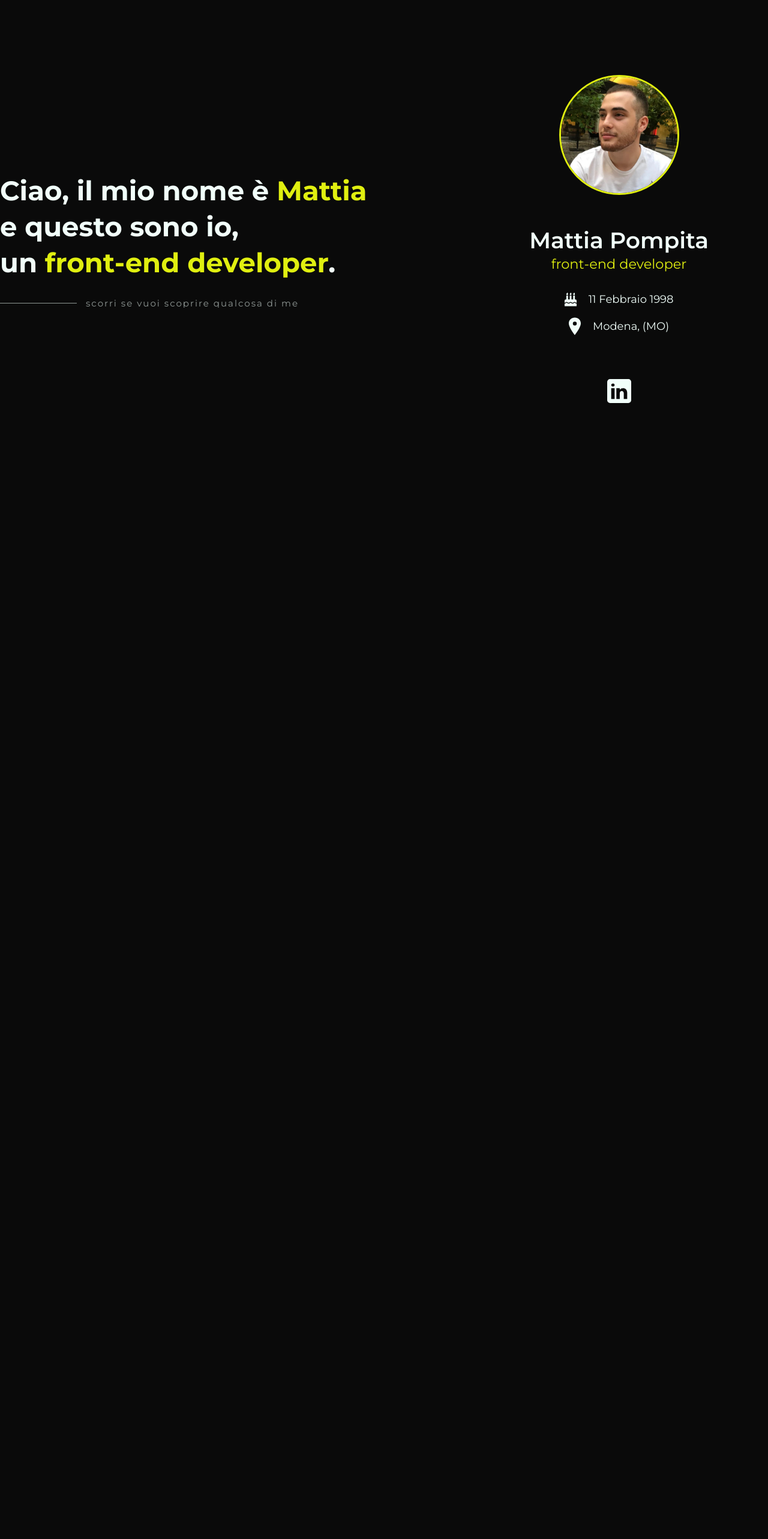
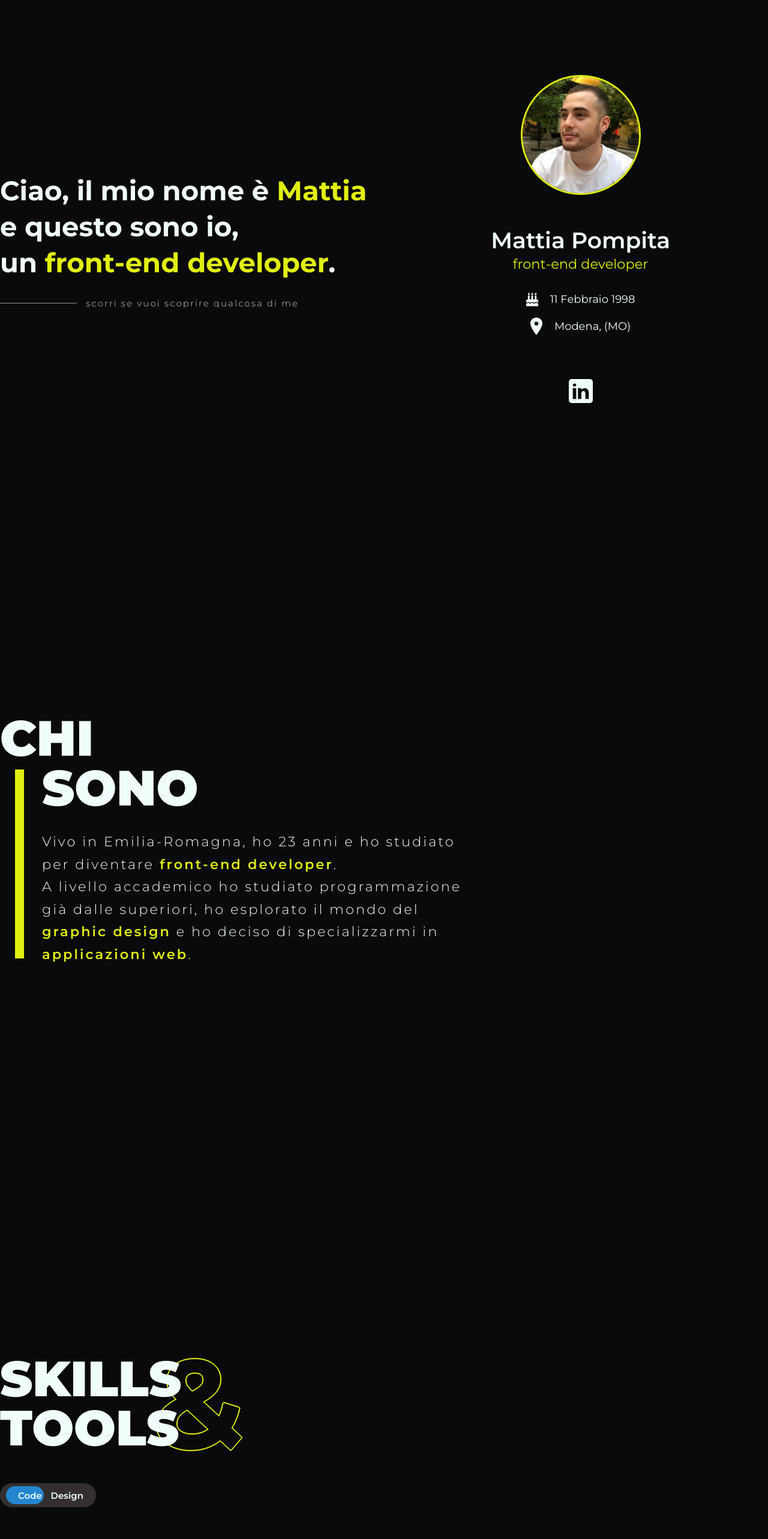
Before and after one commit to MattiaPompita/portfolio-web, a React (Create React App) app: page / in a window 1280 px wide. Shown: the top 2566 px of the page at 60% size. Built offline with nearby package versions, Linux system fonts and the light colour scheme.

Commit message:
few thing fixred

```diff
--- a/src/App.js
+++ b/src/App.js
@@ -12,11 +12,11 @@
     <Fragment>
       <div className={style.main}>
         <Card />
-        <SmoothScroll>
+        {/* <SmoothScroll> */}
           <Homepage />
           <ChiSono />
           <Skill />
-        </SmoothScroll>
+        {/* </SmoothScroll> */}
       </div>
     </Fragment>
   );
--- a/src/App.module.css
+++ b/src/App.module.css
@@ -12,6 +12,7 @@
   width: 100%;
   overflow: auto;
   background-color: #0a0a0a;
+  overflow-x: hidden;
 }
 
 /* .main::after {
@@ -32,8 +33,6 @@
   clear: both;
 }
 
-
-
 @media only screen and (max-width: 1920px) {
   html {
     font-size: 15px;
--- a/src/components/Card.module.css
+++ b/src/components/Card.module.css
@@ -7,7 +7,7 @@
   opacity: 0;
   position: fixed;
   z-index: 9999;
-  right: 5%;
+  right: 10%;
   top: 50%;
   height: 800px;
   justify-content: space-between;
--- a/src/components/Homepage.module.css
+++ b/src/components/Homepage.module.css
@@ -15,12 +15,12 @@
   position: fixed;
   animation: grain 24s steps(25) infinite;
 }  */
- .header {
-   overflow: hidden;
- }
+.header {
+  overflow: hidden;
+}
 
 .header h1 {
-  font-size: 3rem;
+  font-size: 4rem;
   font-weight: 700;
   color: #f1fffa;
   line-height: 4rem;
@@ -40,7 +40,7 @@
   animation: widthAnimation 2.5s ease-in-out 0s 1 normal forwards;
 }
 
-.scrollDown{
+.scrollDown {
   color: rgba(241, 255, 250, 0.58);
   font-size: 1rem;
   font-weight: 400;
@@ -76,6 +76,12 @@
 }
 
 /*------- MEDIA QUERY -------*/
+
+@media only screen and (max-width: 1920px) {
+  .header h1 {
+    font-size: 3rem;
+  }
+}
 
 @keyframes widthAnimation {
   from {
--- a/src/components/Skill.js
+++ b/src/components/Skill.js
@@ -24,7 +24,7 @@
       transition: { ease: [0.455, 0.03, 0.515, 0.955], duration: 0.85 },
     },
     visible: {
-      opacity:1,
+      opacity: 1,
       transition: {
         staggerChildren: 0.3,
         ease: [0.455, 0.03, 0.515, 0.955],
@@ -39,9 +39,12 @@
       transition: { ease: [0.455, 0.03, 0.515, 0.955], duration: 0.85 },
     },
     visible: {
-      opacity:1,
+      opacity: 1,
       y: 0,
-      transition: { ease: [0.455, 0.03, 0.515, 0.955], duration: 0.75 },
+      transition: {
+        ease: [0.455, 0.03, 0.515, 0.955],
+        duration: 0.75,
+      },
     },
   };
 
@@ -52,7 +55,6 @@
     if (inView) {
       controls.start("visible");
     }
-
   }, [controls, inView]);
 
   return (
@@ -64,11 +66,7 @@
           initial="hidden"
           animate={controls}
         >
-          <motion.h3
-            ref={ref}
-            variants={child}
-            className={style.title}
-          >
+          <motion.h3 ref={ref} variants={child} className={style.title}>
             Skills <br /> Tools
           </motion.h3>
           <Spacer name={"xl"}></Spacer>
--- a/src/components/Skill.module.css
+++ b/src/components/Skill.module.css
@@ -35,7 +35,7 @@
 }
 
 .switch {
-  width: 15%;
+  width: 12.5%;
   height: 40px;
   background-color: #332f2e;
   display: flex;
@@ -61,14 +61,14 @@
   position: absolute;
   top: 23px;
   left: 30px;
-  margin-top: -10px;
+  margin-top: -0.65rem;
 }
 
 .design {
   position: absolute;
   top: 23px;
   right: 21px;
-  margin-top: -10px;
+  margin-top: -0.65rem;
 }
 
 .switch h4 {
--- a/src/components/SkillList.module.css
+++ b/src/components/SkillList.module.css
@@ -3,6 +3,12 @@
   width: 50%;
   justify-content: space-between;
   flex-wrap: wrap;
-  height: 400px;
+  height: 550px;
   align-content: space-evenly;
 }
+
+@media only screen and (max-width: 1920px) {
+  .skillContainer {
+    height: 400px;
+  }
+}
```
